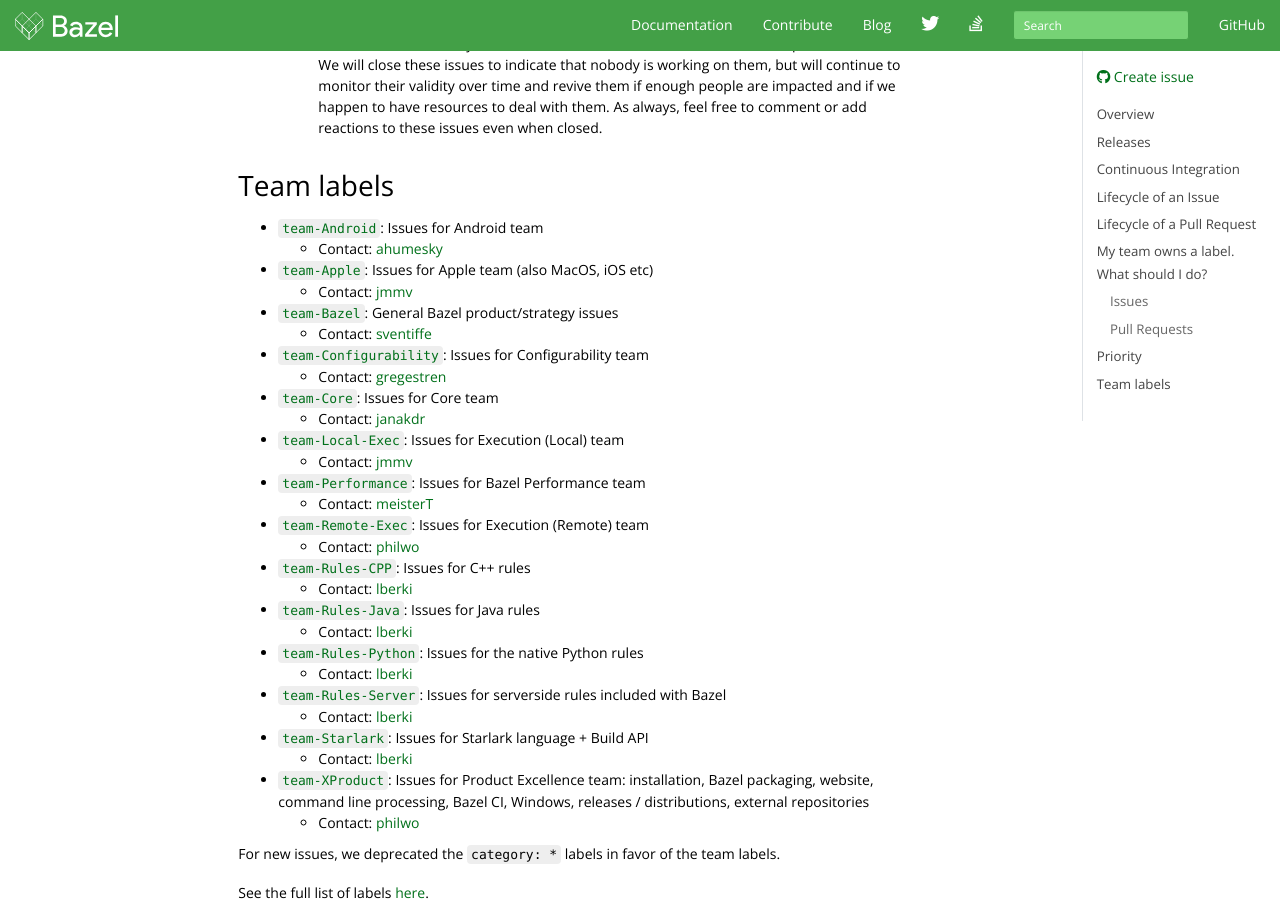
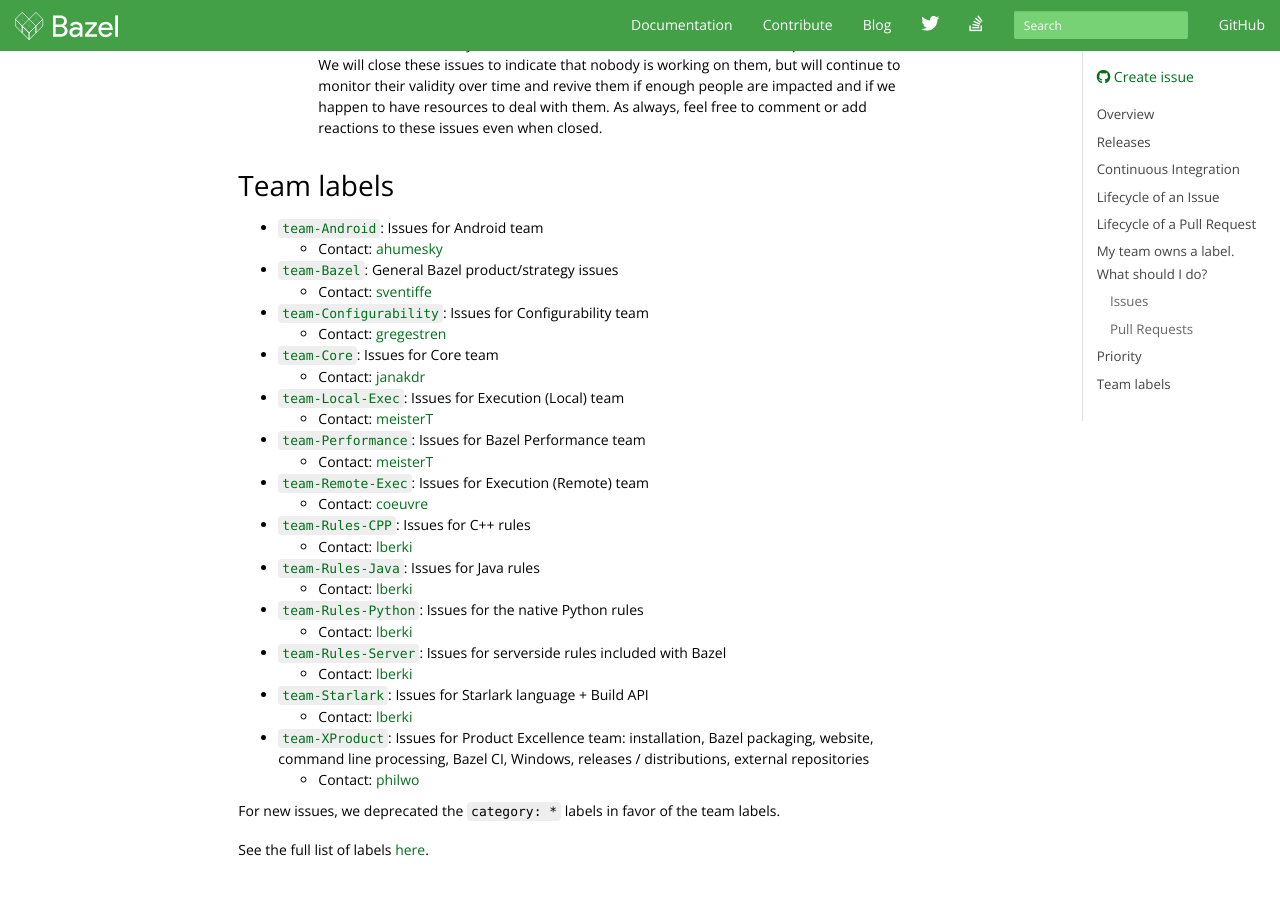
Before and after one commit to bazelbuild/bazel-website, a Jekyll site: the page built from maintaining/maintainers-guide.md, in a window 1280 px wide and 900 px high, scrolled down 3140 px. Built offline with Jekyll 4.4.1, drawn with Linux system fonts in a browser that asks for light colours; nearby versions of some CDN libraries; library files that are not in the unit come from our copies; comment, search, counter and statistics services are not loaded; the table of contents is made by our own code.

Commit message:
updated team owners and removed team-Apple (#283)
* updated team owners and removed team-Apple

* updated team owners and removed team-Apple

```diff
--- a/maintaining/maintainers-guide.md
+++ b/maintaining/maintainers-guide.md
@@ -178,8 +178,6 @@
 
 *   [`team-Android`](https://github.com/bazelbuild/bazel/labels/team-Android): Issues for Android team
     *   Contact: [ahumesky](https://github.com/ahumesky)
-*   [`team-Apple`](https://github.com/bazelbuild/bazel/labels/team-Apple): Issues for Apple team (also MacOS, iOS etc)
-    * Contact: [jmmv](https://github.com/jmmv)
 *   [`team-Bazel`](https://github.com/bazelbuild/bazel/labels/team-Bazel): General Bazel product/strategy issues
     * Contact: [sventiffe](https://github.com/sventiffe)
 *   [`team-Configurability`](https://github.com/bazelbuild/bazel/labels/team-Configurability): Issues for Configurability team
@@ -187,11 +185,11 @@
 *   [`team-Core`](https://github.com/bazelbuild/bazel/labels/team-Core): Issues for Core team
     * Contact: [janakdr](https://github.com/janakdr)
 *   [`team-Local-Exec`](https://github.com/bazelbuild/bazel/labels/team-Local-Exec): Issues for Execution (Local) team
-    * Contact: [jmmv](https://github.com/jmmv)
+    * Contact: [meisterT](https://github.com/meisterT)
 *   [`team-Performance`](https://github.com/bazelbuild/bazel/labels/team-Performance): Issues for Bazel Performance team
     * Contact: [meisterT](https://github.com/meisterT)
 *   [`team-Remote-Exec`](https://github.com/bazelbuild/bazel/labels/team-Remote-Exec): Issues for Execution (Remote) team
-    * Contact: [philwo](https://github.com/philwo)
+    * Contact: [coeuvre](https://github.com/coeuvre)
 *   [`team-Rules-CPP`](https://github.com/bazelbuild/bazel/labels/team-Rules-CPP): Issues for C++ rules
     * Contact: [lberki](https://github.com/lberki)
 *   [`team-Rules-Java`](https://github.com/bazelbuild/bazel/labels/team-Rules-Java): Issues for Java rules
```
